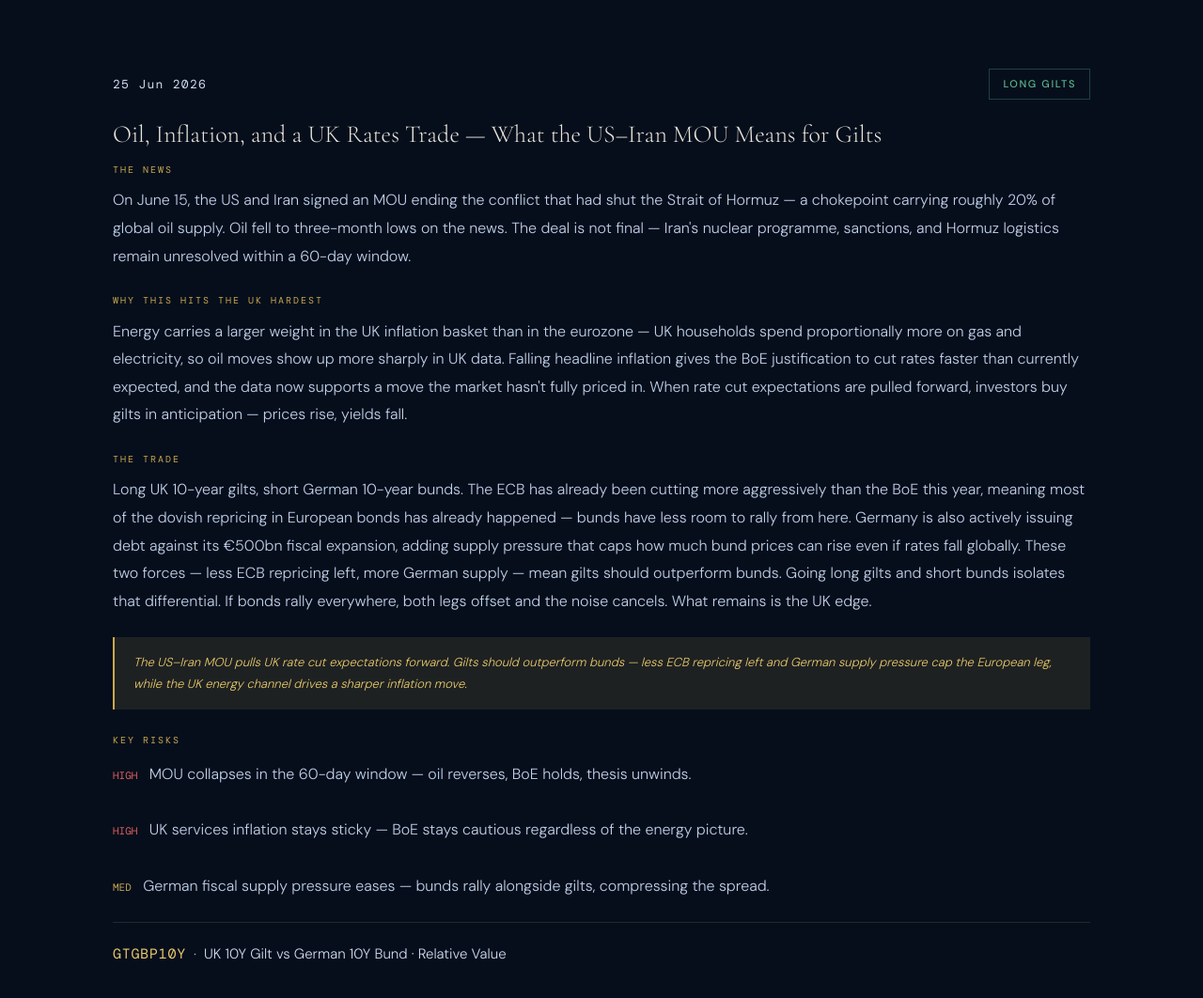
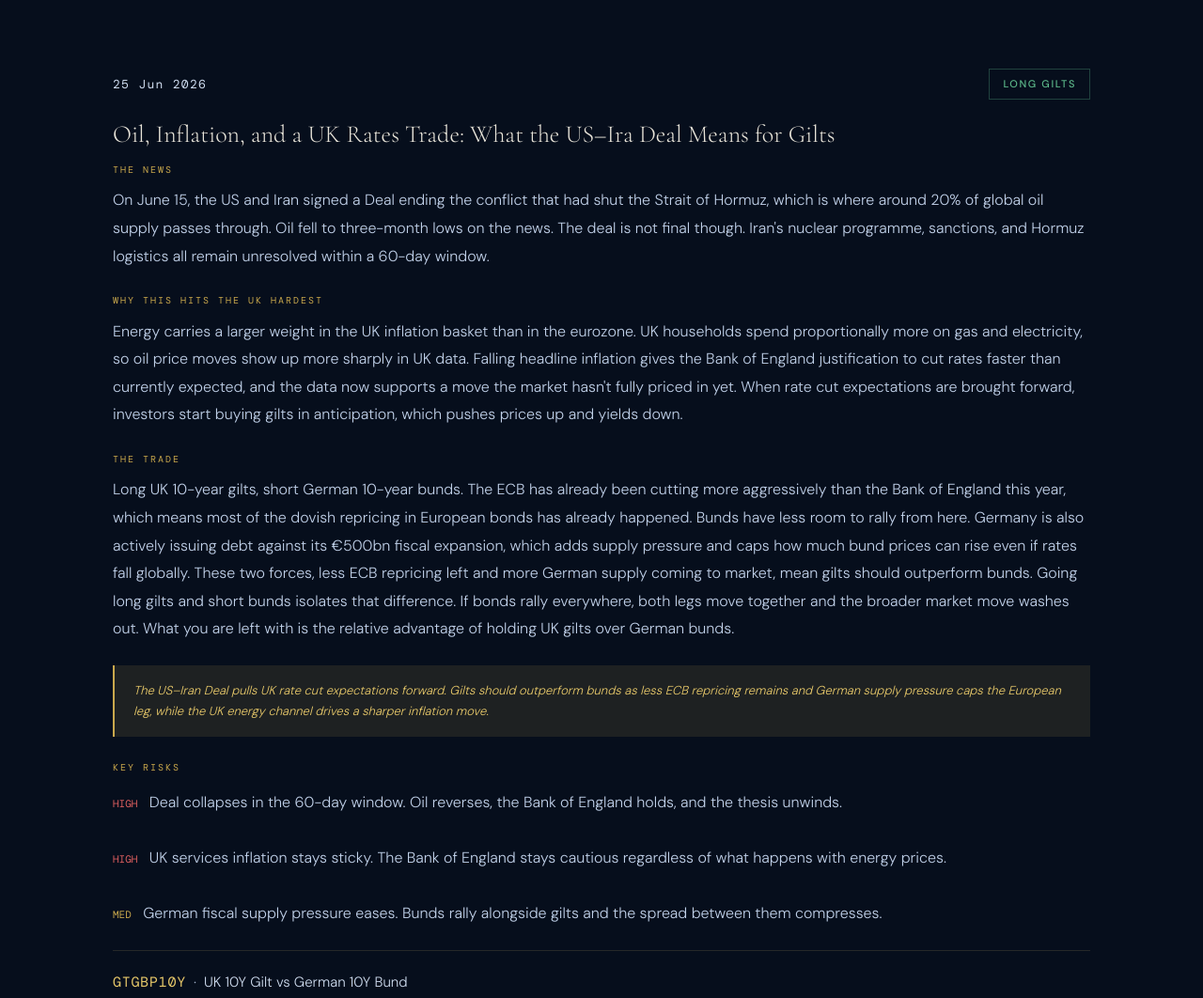
Before and after one commit to Markethesis/markethesis.github.io, a plain HTML site: page markets.html in a window 1280 px wide. Shown: the part 640-1702 px from the top of the page at 94% size. Drawn offline with nearby package versions, Linux system fonts and the light colour scheme; a script that the page names is missing.

Commit message:
Add files via upload

```diff
--- a/markets.html
+++ b/markets.html
@@ -106,38 +106,38 @@
         <span class="card-date">25 Jun 2026</span>
         <span class="card-tag tag-bull">Long Gilts</span>
       </div>
-      <h3 class="card-title">Oil, Inflation, and a UK Rates Trade — What the US–Iran MOU Means for Gilts</h3>
+      <h3 class="card-title">Oil, Inflation, and a UK Rates Trade: What the US–Ira Deal Means for Gilts</h3>
 
       <p class="card-body">
         <span style="font-family:var(--mono);font-size:10px;letter-spacing:0.2em;text-transform:uppercase;color:var(--gold);display:block;margin-bottom:8px;">The News</span>
-        On June 15, the US and Iran signed an MOU ending the conflict that had shut the Strait of Hormuz — a chokepoint carrying roughly 20% of global oil supply. Oil fell to three-month lows on the news. The deal is not final — Iran's nuclear programme, sanctions, and Hormuz logistics remain unresolved within a 60-day window.
+        On June 15, the US and Iran signed a Deal ending the conflict that had shut the Strait of Hormuz, which is where around 20% of global oil supply passes through. Oil fell to three-month lows on the news. The deal is not final though. Iran's nuclear programme, sanctions, and Hormuz logistics all remain unresolved within a 60-day window.
       </p>
 
       <p class="card-body">
         <span style="font-family:var(--mono);font-size:10px;letter-spacing:0.2em;text-transform:uppercase;color:var(--gold);display:block;margin-bottom:8px;">Why This Hits the UK Hardest</span>
-        Energy carries a larger weight in the UK inflation basket than in the eurozone — UK households spend proportionally more on gas and electricity, so oil moves show up more sharply in UK data. Falling headline inflation gives the BoE justification to cut rates faster than currently expected, and the data now supports a move the market hasn't fully priced in. When rate cut expectations are pulled forward, investors buy gilts in anticipation — prices rise, yields fall.
+        Energy carries a larger weight in the UK inflation basket than in the eurozone. UK households spend proportionally more on gas and electricity, so oil price moves show up more sharply in UK data. Falling headline inflation gives the Bank of England justification to cut rates faster than currently expected, and the data now supports a move the market hasn't fully priced in yet. When rate cut expectations are brought forward, investors start buying gilts in anticipation, which pushes prices up and yields down.
       </p>
 
       <p class="card-body">
         <span style="font-family:var(--mono);font-size:10px;letter-spacing:0.2em;text-transform:uppercase;color:var(--gold);display:block;margin-bottom:8px;">The Trade</span>
-        Long UK 10-year gilts, short German 10-year bunds. The ECB has already been cutting more aggressively than the BoE this year, meaning most of the dovish repricing in European bonds has already happened — bunds have less room to rally from here. Germany is also actively issuing debt against its €500bn fiscal expansion, adding supply pressure that caps how much bund prices can rise even if rates fall globally. These two forces — less ECB repricing left, more German supply — mean gilts should outperform bunds. Going long gilts and short bunds isolates that differential. If bonds rally everywhere, both legs offset and the noise cancels. What remains is the UK edge.
+        Long UK 10-year gilts, short German 10-year bunds. The ECB has already been cutting more aggressively than the Bank of England this year, which means most of the dovish repricing in European bonds has already happened. Bunds have less room to rally from here. Germany is also actively issuing debt against its €500bn fiscal expansion, which adds supply pressure and caps how much bund prices can rise even if rates fall globally. These two forces, less ECB repricing left and more German supply coming to market, mean gilts should outperform bunds. Going long gilts and short bunds isolates that difference. If bonds rally everywhere, both legs move together and the broader market move washes out. What you are left with is the relative advantage of holding UK gilts over German bunds.
       </p>
 
       <div class="hypothesis-box" style="font-size:13px;">
-        The US–Iran MOU pulls UK rate cut expectations forward. Gilts should outperform bunds — less ECB repricing left and German supply pressure cap the European leg, while the UK energy channel drives a sharper inflation move.
+        The US–Iran Deal pulls UK rate cut expectations forward. Gilts should outperform bunds as less ECB repricing remains and German supply pressure caps the European leg, while the UK energy channel drives a sharper inflation move.
       </div>
 
       <p class="card-body" style="margin-top:24px;">
         <span style="font-family:var(--mono);font-size:10px;letter-spacing:0.2em;text-transform:uppercase;color:var(--gold);display:block;margin-bottom:12px;">Key Risks</span>
-        <span style="color:#e06060;font-family:var(--mono);font-size:11px;margin-right:8px;">HIGH</span> MOU collapses in the 60-day window — oil reverses, BoE holds, thesis unwinds.<br><br>
-        <span style="color:#e06060;font-family:var(--mono);font-size:11px;margin-right:8px;">HIGH</span> UK services inflation stays sticky — BoE stays cautious regardless of the energy picture.<br><br>
-        <span style="color:var(--gold);font-family:var(--mono);font-size:11px;margin-right:8px;">MED</span> German fiscal supply pressure eases — bunds rally alongside gilts, compressing the spread.
+        <span style="color:#e06060;font-family:var(--mono);font-size:11px;margin-right:8px;">HIGH</span> Deal collapses in the 60-day window. Oil reverses, the Bank of England holds, and the thesis unwinds.<br><br>
+        <span style="color:#e06060;font-family:var(--mono);font-size:11px;margin-right:8px;">HIGH</span> UK services inflation stays sticky. The Bank of England stays cautious regardless of what happens with energy prices.<br><br>
+        <span style="color:var(--gold);font-family:var(--mono);font-size:11px;margin-right:8px;">MED</span> German fiscal supply pressure eases. Bunds rally alongside gilts and the spread between them compresses.
       </p>
 
       <div class="card-asset">
         <span class="asset-ticker">GTGBP10Y</span>
         <span class="asset-sep">·</span>
-        <span class="asset-name">UK 10Y Gilt vs German 10Y Bund · Relative Value</span>
+        <span class="asset-name">UK 10Y Gilt vs German 10Y Bund</span>
       </div>
     </div>
 
```
